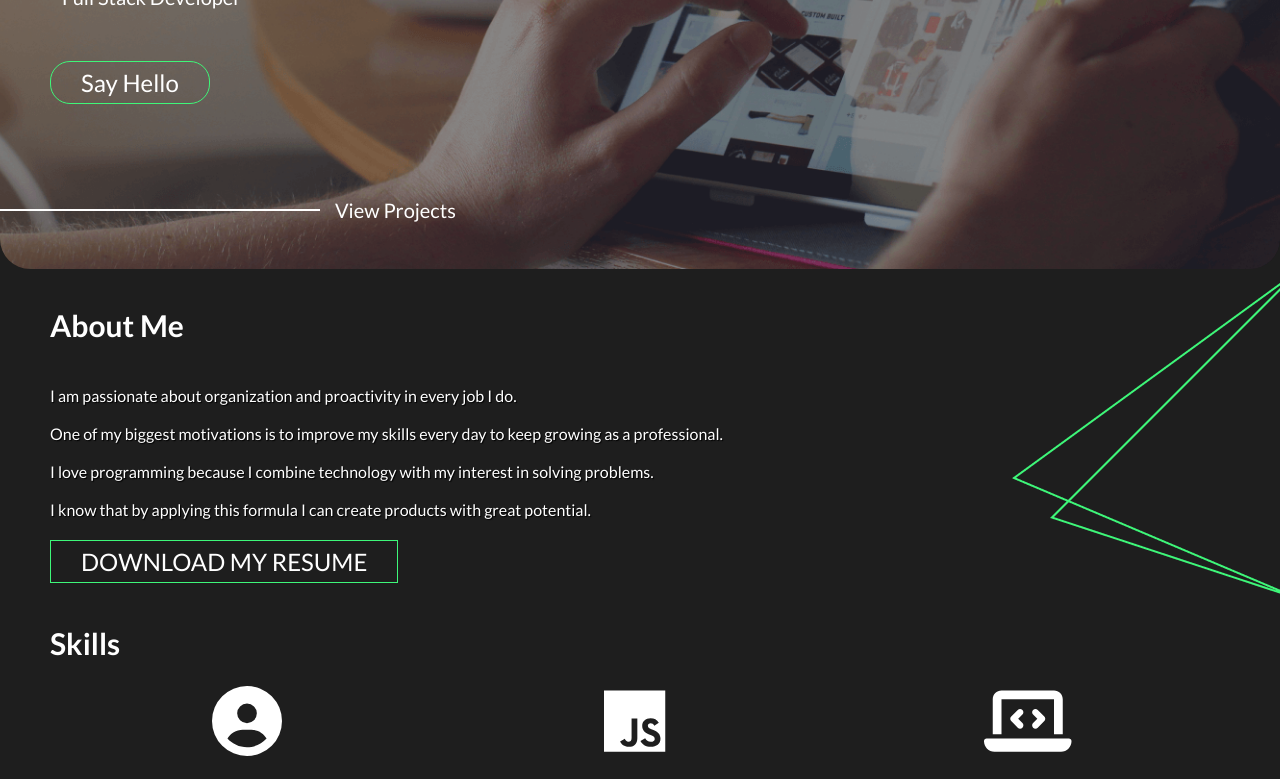
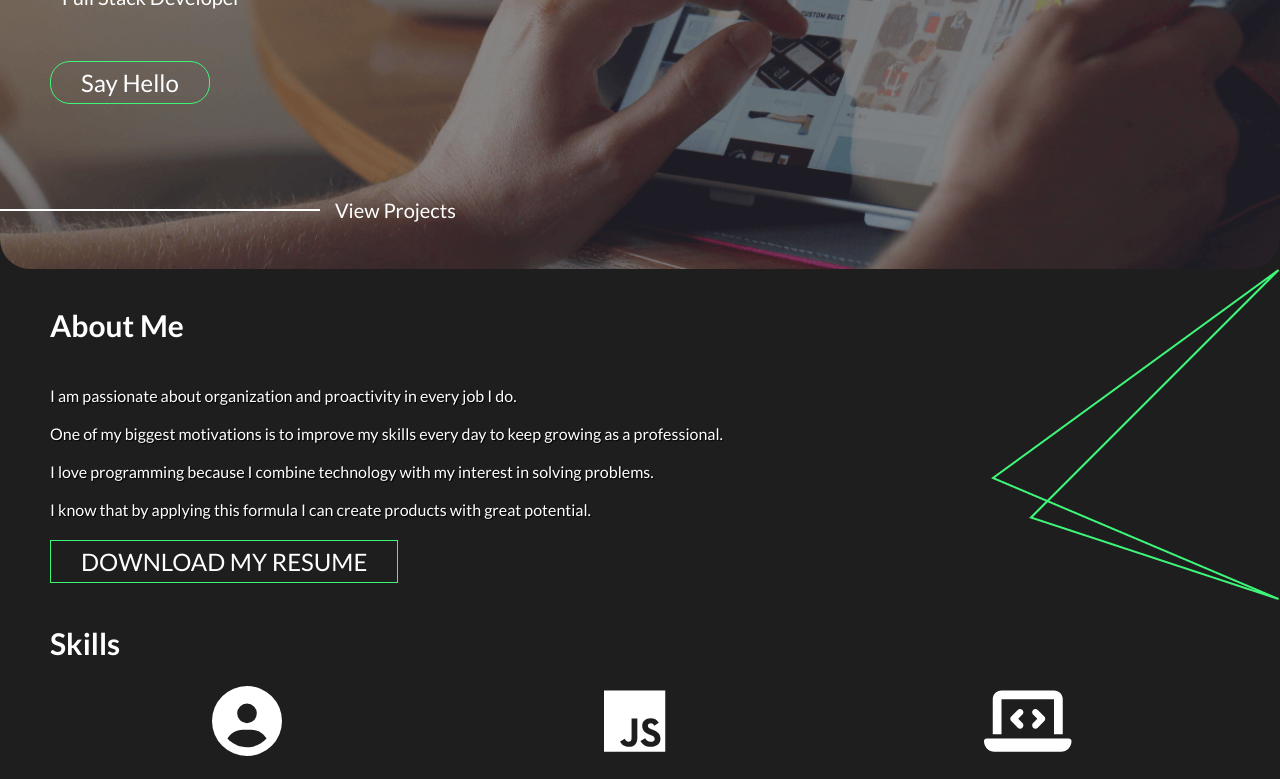
Before and after one commit to VicDario/my-portfolio, a Next.js app: page / in a window 1280 px wide. Shown: the part 481-1260 px from the top of the page. Built offline with nearby package versions, Linux system fonts and the light colour scheme.

Commit message:
[Fix] Background position on Desktop

```diff
--- a/components/about-me/about-me.module.scss
+++ b/components/about-me/about-me.module.scss
@@ -22,10 +22,13 @@
 
 @media (min-width: 768px) {
     .about-me {
-        padding: 20px 50px;
+        padding: 20px 0 20px 50px;
         text-align: left;
         h2 {
             padding-bottom: 24px;
         }
+        .background {
+            object-position: 100% 50%;
+        }
     }
 }
```
